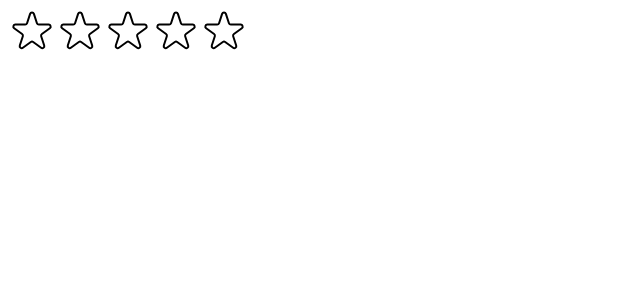
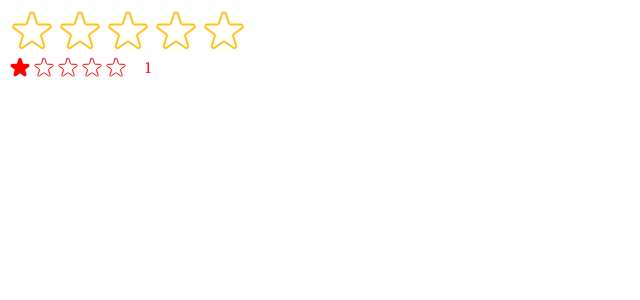
Before and after one commit to sharpWit/react-miniProjects, a React (Create React App) app: page / in a window 1280 px wide. Shown: the top 300 px of the page, without its empty margins (0-640 px from the left). Built offline with nearby package versions, Linux system fonts and the light colour scheme.

Commit message:
rating completed

```diff
--- a/src/App.js
+++ b/src/App.js
@@ -1,10 +1,14 @@
 // import UsePopcorn from "./components/usepopcorn/UsePopcorn";
-import StarRating from "./components/usepopcorn/StarRating";
+import StarRating from "./components/rating/StarRating";
 
 function App() {
   return (
     <>
-      <StarRating maxRating={5} />
+      <StarRating
+        maxRating={5}
+        messages={["Terrible", "Bad", "Okay", "Good", "Amazing"]}
+      />
+      <StarRating size={24} color="red" className="test" defaultValue={1} />
       {/* <UsePopcorn /> */}
     </>
   );
--- a/src/components/usepopcorn/Star.js
+++ b/src/components/rating/Star.js
@@ -1,11 +1,10 @@
-const starStyle = {
-  width: "48px",
-  height: "48px",
-  display: "block",
-  cursor: "pointer",
-};
-
-function Star({ onRate, full, onHoverIn, onHoverOut }) {
+function Star({ onRate, full, onHoverIn, onHoverOut, color, size }) {
+  const starStyle = {
+    width: `${size}px`,
+    height: `${size}px`,
+    display: "block",
+    cursor: "pointer",
+  };
   return (
     <span
       role="button"
@@ -18,8 +17,8 @@
         <svg
           xmlns="http://www.w3.org/2000/svg"
           viewBox="0 0 20 20"
-          fill="#000"
-          stroke="#000"
+          fill={color}
+          stroke={color}
         >
           <path d="M9.049 2.927c.3-.921 1.603-.921 1.902 0l1.07 3.292a1 1 0 00.95.69h3.462c.969 0 1.371 1.24.588 1.81l-2.8 2.034a1 1 0 00-.364 1.118l1.07 3.292c.3.921-.755 1.688-1.54 1.118l-2.8-2.034a1 1 0 00-1.175 0l-2.8 2.034c-.784.57-1.838-.197-1.539-1.118l1.07-3.292a1 1 0 00-.364-1.118L2.98 8.72c-.783-.57-.38-1.81.588-1.81h3.461a1 1 0 00.951-.69l1.07-3.292z" />
         </svg>
@@ -28,7 +27,7 @@
           xmlns="http://www.w3.org/2000/svg"
           fill="none"
           viewBox="0 0 24 24"
-          stroke="#000"
+          stroke={color}
         >
           <path
             strokeLinecap="round"
--- /dev/null
+++ b/src/components/rating/StarRating.js
@@ -0,0 +1,69 @@
+import PropTypes from "prop-types";
+import { useState } from "react";
+import Star from "./Star";
+
+const containerStyle = {
+  display: "flex",
+  alignItems: "center",
+  gap: "16px",
+};
+const starContainerStyle = {
+  display: "flex",
+};
+
+StarRating.propTypes = {
+  maxRating: PropTypes.number,
+  defaultValue: PropTypes.number,
+  color: PropTypes.string,
+  size: PropTypes.number,
+  messages: PropTypes.array,
+  className: PropTypes.string,
+  onSetRating: PropTypes.func,
+};
+
+function StarRating({
+  maxRating = 5,
+  color = "#fcc419",
+  size = 48,
+  className,
+  messages = [],
+  defaultValue = 0,
+}) {
+  const [rating, setRating] = useState(defaultValue);
+  const [tempRating, setTempRating] = useState(0);
+
+  function handleRating(rating) {
+    setRating(rating);
+  }
+
+  const textStyle = {
+    lineHeight: "1",
+    margin: "0",
+    color,
+    fontSize: `${size / 1.5}px`,
+  };
+  return (
+    <div style={containerStyle} className={className}>
+      <div style={starContainerStyle}>
+        {Array.from({ length: maxRating }, (_, i) => (
+          <Star
+            key={i}
+            onRate={() => handleRating(i + 1)}
+            full={tempRating ? tempRating >= i + 1 : rating >= i + 1}
+            onHoverIn={() => setTempRating(i + 1)}
+            onHoverOut={() => setTempRating(0)}
+            color={color}
+            size={size}
+          />
+        ))}
+      </div>
+      <p style={textStyle}>
+        {messages.length === maxRating
+          ? messages[tempRating ? tempRating - 1 : rating - 1]
+          : tempRating || rating || ""}
+      </p>
+    </div>
+  );
+}
+
+export default StarRating;
--- a/src/components/usepopcorn/StarRating.js
+++ /dev/null
@@ -1,42 +0,0 @@
-import { useState } from "react";
-import Star from "./Star";
-
-const containerStyle = {
-  display: "flex",
-  alignItems: "center",
-  gap: "16px",
-};
-const starContainerStyle = {
-  display: "flex",
-};
-const textStyle = {
-  lineHeight: "1",
-  margin: "0",
-};
-
-function StarRating({ maxRating = 5 }) {
-  const [rating, setRating] = useState(0);
-  const [tempRating, setTempRating] = useState(0);
-
-  function handleRating(rating) {
-    setRating(rating);
-  }
-  return (
-    <div style={containerStyle}>
-      <div style={starContainerStyle}>
-        {Array.from({ length: maxRating }, (_, i) => (
-          <Star
-            key={i}
-            onRate={() => handleRating(i + 1)}
-            full={tempRating ? tempRating >= i + 1 : rating >= i + 1}
-            onHoverIn={() => setTempRating(i + 1)}
-            onHoverOut={() => setTempRating(0)}
-          />
-        ))}
-      </div>
-      <p style={textStyle}>{tempRating || rating || ""}</p>
-    </div>
-  );
-}
-
-export default StarRating;
```
